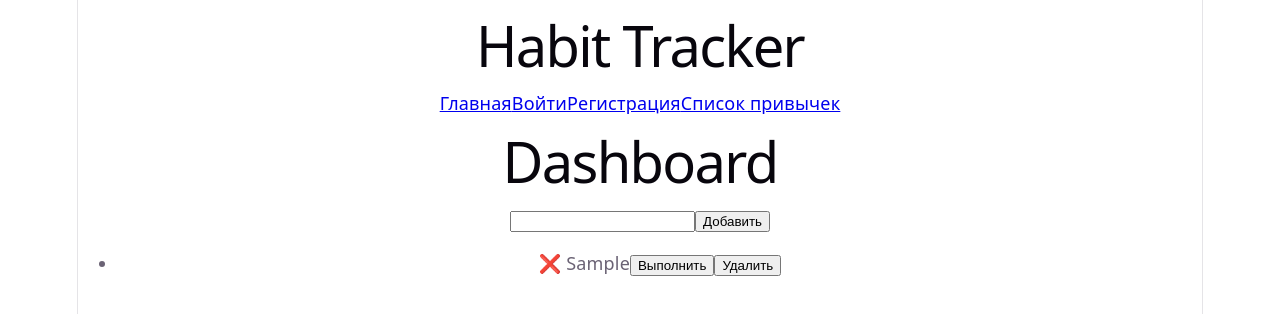
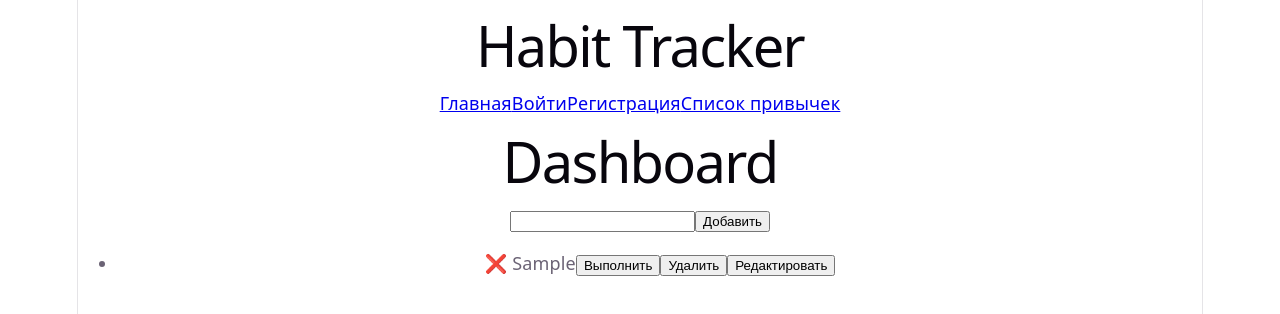
Before and after one commit to Alex01rtyrey/habit-tracker-diploma, a React (Vite) app in the folder client/: page /dashboard in a window 1280 px wide. Both pictures are taken after typing "Sample" into the empty fields and a click on the button "Добавить". Shown: the top 314 px of the page. Built offline with nearby package versions, Linux system fonts and the light colour scheme.

Commit message:
Добавил редактирование привычек

```diff
--- a/client/src/components/HabitItem.jsx
+++ b/client/src/components/HabitItem.jsx
@@ -1,7 +1,29 @@
 import Button from "./Button";
+import { useState } from "react";
 
-function HabitItem ({ habit, toggleHabit, deleteHabit }) {
+
+
+function HabitItem ({ habit, toggleHabit, deleteHabit, editHabit }) {
+
+    const [isEditing, setIsEditing] = useState(false);
+    const [newName, setNewName] = useState(habit.name);
+
     return(
+        <div>{isEditing ?
+            <div>
+                <input
+                    value={newName}
+                    onChange={(event) => setNewName(event.target.value)}
+                />
+                <Button
+                    onClick={() => {
+                        editHabit(habit.id, newName)
+                        setIsEditing(false)}
+                    }
+                    text="Сохранить"
+                />
+            </div>
+            :
 
                 <li>
                     {habit.completed ? "✅" : "❌"} {habit.name}
@@ -14,11 +36,17 @@ function HabitItem ({ habit, toggleHabit, deleteHabit }) {
                             onClick={() => deleteHabit(habit.id)}
                             text="Удалить"
                         />
+                        <Button
+                            onClick={() => setIsEditing(true)}
+                            text="Редактировать"
+                        />
 
 
 
                 </li>
 
+            }
+        </div>
     )
 }
 
--- a/client/src/components/HabitList.jsx
+++ b/client/src/components/HabitList.jsx
@@ -1,6 +1,6 @@
 import HabitItem from "./HabitItem";
 
-function HabitList({ habits, toggleHabit, deleteHabit }) {
+function HabitList({ habits, toggleHabit, deleteHabit, editHabit }) {
     return (
         <ul>
         {habits.map((habit) => (
@@ -9,6 +9,7 @@ function HabitList({ habits, toggleHabit, deleteHabit }) {
                 habit={habit}
                 toggleHabit={toggleHabit}
                 deleteHabit={deleteHabit}
+                editHabit={editHabit}
             />
         ))}
         </ul>
--- a/client/src/pages/DashboardPage.jsx
+++ b/client/src/pages/DashboardPage.jsx
@@ -7,9 +7,15 @@ function DashboardPage() {
   const[habits, setHabits] = useState([]);
 
   function addHabit(name) {
+
+    let checkName =  name.trim();
+    if(checkName.length === 0) {
+      return;
+    }
+
     let newHabit =  {
       id: Date.now(),
-      name: name,
+      name: checkName,
       completed: false
     }
 
@@ -41,6 +47,23 @@ function DashboardPage() {
       )
     }
 
+
+    function editHabit(id, newName) {
+      setHabits((prevHabits) =>
+        prevHabits.map((habit) => {
+          if(habit.id === id) {
+
+            return {
+              ...habit,
+              name: newName
+            }
+          } else {
+            return habit;
+          }
+        })
+      )
+    }
+
   return (
     <div>
       <h1>Dashboard</h1>
@@ -50,6 +73,8 @@ function DashboardPage() {
         habits={habits}
         toggleHabit={toggleHabit}
         deleteHabit={deleteHabit}
+        editHabit={editHabit}
+
       />
     </div>
   );
```
Lines whose indentation alone changed are shown as unchanged.
